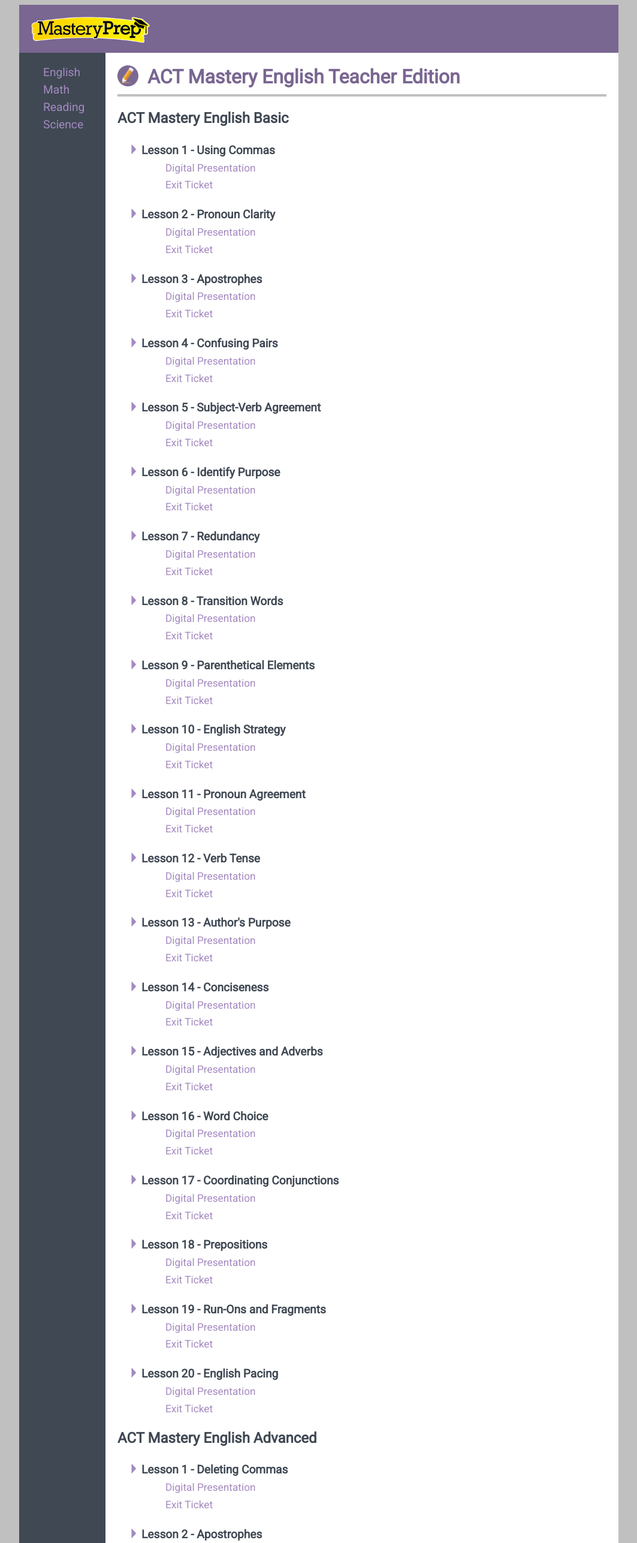
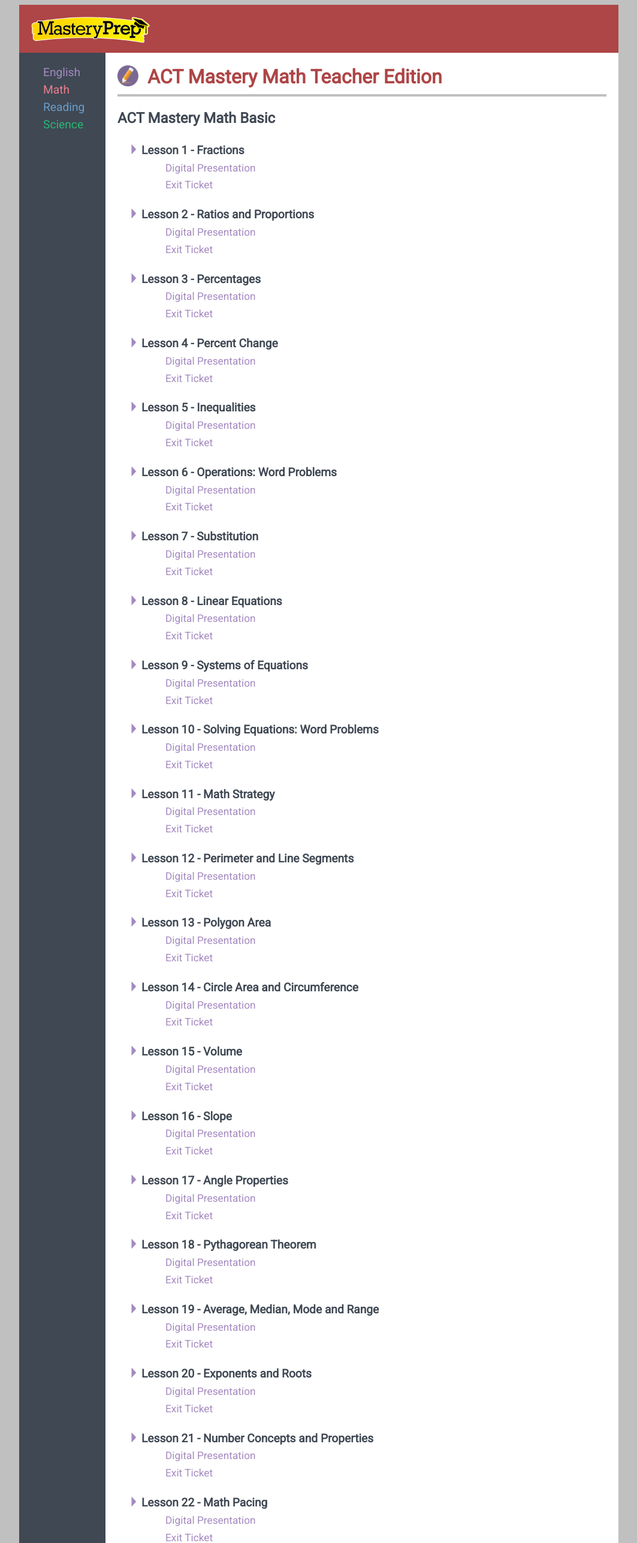
Before and after one commit to ecbroussard/actmasteryteacher, a plain HTML site: page math.html in a window 1280 px wide. Shown: the top 2573 px of the page at 60% size, without its empty margins (108-1171 px from the left). Drawn offline with Linux system fonts and the light colour scheme.

Commit message:
Begin creating links for other subjects.

```diff
--- a/math.html
+++ b/math.html
@@ -9,269 +9,296 @@
 </head>
 
 <body>
-	<header>
+	<header class="math">
 		<img src="images/logo-white.png" alt="logo" title="logo" width="200">
 	</header>
 
 	<div id="container">
 
-		<nav>
+		<nav class="subjectlist">
 			<ul>
-				<li id="English"><a href="english.html">English</a></li>
-				<li id="Math"><a href="math.html">Math</a></li>
-				<li id="Reading"><a href="reading.html">Reading</a></li>
-				<li id="Science"><a href="science.html">Science</a></li>
+				<li class="english"><a href="english.html">English</a></li>
+				<li class="math"><a href="math.html">Math</a></li>
+				<li class="reading"><a href="reading.html">Reading</a></li>
+				<li class="science"><a href="science.html">Science</a></li>
 			</ul>
 			</nav>
 
 		<main>
 			<div id="h1title">
 				<img src="images/pencilicon.png" alt="pencil" title="pencil" width="35">
-				<h1>ACT Mastery English Teacher Edition</h1>
+				<h1 class="math">ACT Mastery Math Teacher Edition</h1>
 			</div>
 
-			<h2>ACT Mastery English Basic</h2>
+			<h2>ACT Mastery Math Basic</h2>
 
-				<ul class="lessonlist">
-					<li>Lesson 1 - Using Commas</li>
+				<ul class="lessonlist" class="math">
+					<li>Lesson 1 - Fractions</li>
 						<ul class="sublist">
 						<li><a href="url">Digital Presentation</a></li>
 						<li><a href="url">Exit Ticket</a></li>
 						</ul>
 
-					<li>Lesson 2 - Pronoun Clarity</li>
+					<li>Lesson 2 - Ratios and Proportions</li>
 						<ul class="sublist">
 						<li><a href="url">Digital Presentation</a></li>
 						<li><a href="url">Exit Ticket</a></li>
 						</ul>
 
 
-					<li>Lesson 3 - Apostrophes</li>
+					<li>Lesson 3 - Percentages</li>
 						<ul class="sublist">
 						<li><a href="url">Digital Presentation</a></li>
 						<li><a href="url">Exit Ticket</a></li>
 						</ul>
 
-					<li>Lesson 4 - Confusing Pairs</li>
+					<li>Lesson 4 - Percent Change</li>
 						<ul class="sublist">
 						<li><a href="url">Digital Presentation</a></li>
 						<li><a href="url">Exit Ticket</a></li>
 						</ul>
 
-					<li>Lesson 5 - Subject-Verb Agreement</li>
+					<li>Lesson 5 - Inequalities</li>
 						<ul class="sublist">
 						<li><a href="url">Digital Presentation</a></li>
 						<li><a href="url">Exit Ticket</a></li>
 						</ul>
 
-					<li>Lesson 6 - Identify Purpose</li>
+					<li>Lesson 6 - Operations: Word Problems</li>
 						<ul class="sublist">
 						<li><a href="url">Digital Presentation</a></li>
 						<li><a href="url">Exit Ticket</a></li>
 						</ul>
 
-					<li>Lesson 7 - Redundancy</li>
+					<li>Lesson 7 - Substitution</li>
 						<ul class="sublist">
 						<li><a href="url">Digital Presentation</a></li>
 						<li><a href="url">Exit Ticket</a></li>
 						</ul>
 
-					<li>Lesson 8 - Transition Words</li>
+					<li>Lesson 8 - Linear Equations</li>
 						<ul class="sublist">
 						<li><a href="url">Digital Presentation</a></li>
 						<li><a href="url">Exit Ticket</a></li>
 						</ul>
 
-					<li>Lesson 9 - Parenthetical Elements</li>
+					<li>Lesson 9 - Systems of Equations</li>
 						<ul class="sublist">
 						<li><a href="url">Digital Presentation</a></li>
 						<li><a href="url">Exit Ticket</a></li>
 						</ul>
 
-					<li>Lesson 10 - English Strategy</li>
+					<li>Lesson 10 - Solving Equations: Word Problems</li>
 						<ul class="sublist">
 						<li><a href="url">Digital Presentation</a></li>
 						<li><a href="url">Exit Ticket</a></li>
 						</ul>
 
-					<li>Lesson 11 - Pronoun Agreement</li>
+					<li>Lesson 11 - Math Strategy</li>
 						<ul class="sublist">
 						<li><a href="url">Digital Presentation</a></li>
 						<li><a href="url">Exit Ticket</a></li>
 						</ul>
 
-					<li>Lesson 12 - Verb Tense</li>
+					<li>Lesson 12 - Perimeter and Line Segments</li>
 						<ul class="sublist">
 						<li><a href="url">Digital Presentation</a></li>
 						<li><a href="url">Exit Ticket</a></li>
 						</ul>
 
-					<li>Lesson 13 - Author's Purpose</li>
+					<li>Lesson 13 - Polygon Area</li>
 						<ul class="sublist">
 						<li><a href="url">Digital Presentation</a></li>
 						<li><a href="url">Exit Ticket</a></li>
 						</ul>
 
-					<li>Lesson 14 - Conciseness</li>
+					<li>Lesson 14 - Circle Area and Circumference</li>
 						<ul class="sublist">
 						<li><a href="url">Digital Presentation</a></li>
 						<li><a href="url">Exit Ticket</a></li>
 						</ul>
 
-					<li>Lesson 15 - Adjectives and Adverbs</li>
+					<li>Lesson 15 - Volume</li>
 						<ul class="sublist">
 						<li><a href="url">Digital Presentation</a></li>
 						<li><a href="url">Exit Ticket</a></li>
 						</ul>
 
-					<li>Lesson 16 - Word Choice</li>
+					<li>Lesson 16 - Slope</li>
 						<ul class="sublist">
 						<li><a href="url">Digital Presentation</a></li>
 						<li><a href="url">Exit Ticket</a></li>
 						</ul>
 
-					<li>Lesson 17 - Coordinating Conjunctions</li>
+					<li>Lesson 17 - Angle Properties</li>
 						<ul class="sublist">
 						<li><a href="url">Digital Presentation</a></li>
 						<li><a href="url">Exit Ticket</a></li>
 						</ul>
 
-					<li>Lesson 18 - Prepositions</li>
+					<li>Lesson 18 - Pythagorean Theorem</li>
 						<ul class="sublist">
 						<li><a href="url">Digital Presentation</a></li>
 						<li><a href="url">Exit Ticket</a></li>
 						</ul>
 
-					<li>Lesson 19 - Run-Ons and Fragments</li>
+					<li>Lesson 19 - Average, Median, Mode and Range</li>
 						<ul class="sublist">
 						<li><a href="url">Digital Presentation</a></li>
 						<li><a href="url">Exit Ticket</a></li>
 						</ul>
 
-					<li>Lesson 20 - English Pacing</li>
-						<ul class="sublist">
-						<li><a href="url">Digital Presentation</a></li>
-						<li><a href="url">Exit Ticket</a></li>
-						</ul>
-				</ul>
-
-			<h2>ACT Mastery English Advanced</h2>
-				<ul class="lessonlist">
-					<li>Lesson 1 - Deleting Commas</li>
+					<li>Lesson 20 - Exponents and Roots</li>
 						<ul class="sublist">
 						<li><a href="url">Digital Presentation</a></li>
 						<li><a href="url">Exit Ticket</a></li>
 						</ul>
 
-					<li>Lesson 2 - Apostrophes</li>
+					<li>Lesson 21 - Number Concepts and Properties</li>
 						<ul class="sublist">
 						<li><a href="url">Digital Presentation</a></li>
 						<li><a href="url">Exit Ticket</a></li>
 						</ul>
 
-					<li>Lesson 3 - Relevance</li>
+					<li>Lesson 22 - Math Pacing</li>
 						<ul class="sublist">
 						<li><a href="url">Digital Presentation</a></li>
 						<li><a href="url">Exit Ticket</a></li>
 						</ul>
 
-					<li>Lesson 4 - Style and Tone</li>
+				</ul>
+
+
+
+			<h2>ACT Mastery Math Advanced</h2>
+				<ul class="lessonlist" class="math">
+					<li>Lesson 1 - Systems of Equations</li>
 						<ul class="sublist">
 						<li><a href="url">Digital Presentation</a></li>
 						<li><a href="url">Exit Ticket</a></li>
 						</ul>
 
-					<li>Lesson 5 - Parallelism</li>
+					<li>Lesson 2 - Quadratic Equations</li>
 						<ul class="sublist">
 						<li><a href="url">Digital Presentation</a></li>
 						<li><a href="url">Exit Ticket</a></li>
 						</ul>
 
-					<li>Lesson 6 - Text Addition and Deletion</li>
+					<li>Lesson 3 - Inequalities and Absolute Value</li>
 						<ul class="sublist">
 						<li><a href="url">Digital Presentation</a></li>
 						<li><a href="url">Exit Ticket</a></li>
 						</ul>
 
-					<li>Lesson 7 - Run-Ons and Fragments</li>
+					<li>Lesson 4 - Solving Equations: Word Problems</li>
 						<ul class="sublist">
 						<li><a href="url">Digital Presentation</a></li>
 						<li><a href="url">Exit Ticket</a></li>
 						</ul>
 
-					<li>Lesson 8 - Redundancy</li>
+					<li>Lesson 5 - Circle Area and Circumference</li>
 						<ul class="sublist">
 						<li><a href="url">Digital Presentation</a></li>
 						<li><a href="url">Exit Ticket</a></li>
 						</ul>
 
-					<li>Lesson 9 - Identify Necessary Transitions</li>
+					<li>Lesson 6 - Arcs and Chords</li>
 						<ul class="sublist">
 						<li><a href="url">Digital Presentation</a></li>
 						<li><a href="url">Exit Ticket</a></li>
 						</ul>
 
-					<li>Lesson 10 - English Strategy</li>
+					<li>Lesson 7 - Coordinate Circles and Parabolas</li>
 						<ul class="sublist">
 						<li><a href="url">Digital Presentation</a></li>
 						<li><a href="url">Exit Ticket</a></li>
 						</ul>
 
-					<li>Lesson 11 - Parenthetical Elements</li>
+					<li>Lesson 8 - Function Graphs Coordinate Plane</li>
 						<ul class="sublist">
 						<li><a href="url">Digital Presentation</a></li>
 						<li><a href="url">Exit Ticket</a></li>
 						</ul>
 
-					<li>Lesson 12 - Adjectives, Adverbs, and Superlatives</li>
+					<li>Lesson 9 - Factors</li>
 						<ul class="sublist">
 						<li><a href="url">Digital Presentation</a></li>
 						<li><a href="url">Exit Ticket</a></li>
 						</ul>
 
-					<li>Lesson 13 - Verb Tense</li>
+					<li>Lesson 10 - Exponents and Rational Numbers</li>
 						<ul class="sublist">
 						<li><a href="url">Digital Presentation</a></li>
 						<li><a href="url">Exit Ticket</a></li>
 						</ul>
 
-					<li>Lesson 14 - Accomplish Purpose</li>
+					<li>Lesson 11 - Math Strategy</li>
 						<ul class="sublist">
 						<li><a href="url">Digital Presentation</a></li>
 						<li><a href="url">Exit Ticket</a></li>
 						</ul>
 
-					<li>Lesson 15 - Conciseness</li>
+					<li>Lesson 12 - Trigonometry</li>
 						<ul class="sublist">
 						<li><a href="url">Digital Presentation</a></li>
 						<li><a href="url">Exit Ticket</a></li>
 						</ul>
 
-					<li>Lesson 16 - Subordinating Conjunctions</li>
+					<li>Lesson 13 - Similar Triangles</li>
 						<ul class="sublist">
 						<li><a href="url">Digital Presentation</a></li>
 						<li><a href="url">Exit Ticket</a></li>
 						</ul>
 
-					<li>Lesson 17 - Clarity and Meaning</li>
+					<li>Lesson 14 - Angles and Parallel Lines</li>
 						<ul class="sublist">
 						<li><a href="url">Digital Presentation</a></li>
 						<li><a href="url">Exit Ticket</a></li>
 						</ul>
 
-					<li>Lesson 18 - Misplaced Modifiers</a></li>
+					<li>Lesson 15 - Measurement Relationships</li>
 						<ul class="sublist">
 						<li><a href="url">Digital Presentation</a></li>
 						<li><a href="url">Exit Ticket</a></li>
 						</ul>
 
-					<li>Lesson 19 - Writer's Goal</li>
+					<li>Lesson 16 - Probability</li>
 						<ul class="sublist">
 						<li><a href="url">Digital Presentation</a></li>
 						<li><a href="url">Exit Ticket</a></li>
 						</ul>
 
-					<li>Lesson 20 - English Pacing</li>
+					<li>Lesson 17 - Patterns and Sequences</li>
+						<ul class="sublist">
+						<li><a href="url">Digital Presentation</a></li>
+						<li><a href="url">Exit Ticket</a></li>
+						</ul>
+
+					<li>Lesson 18 - Critical Thinking</a></li>
+						<ul class="sublist">
+						<li><a href="url">Digital Presentation</a></li>
+						<li><a href="url">Exit Ticket</a></li>
+						</ul>
+
+					<li>Lesson 19 - Counting</li>
+						<ul class="sublist">
+						<li><a href="url">Digital Presentation</a></li>
+						<li><a href="url">Exit Ticket</a></li>
+						</ul>
+
+					<li>Lesson 20 - Translation, Rotation, and Reflection</li>
+						<ul class="sublist">
+						<li><a href="url">Digital Presentation</a></li>
+						<li><a href="url">Exit Ticket</a></li>
+						</ul>
+
+					<li>Lesson 21 - Advanced Trigonometry</li>
+						<ul class="sublist">
+						<li><a href="url">Digital Presentation</a></li>
+						<li><a href="url">Exit Ticket</a></li>
+						</ul>
+
+					<li>Lesson 22 - Math Pacings</li>
 						<ul class="sublist">
 						<li><a href="url">Digital Presentation</a></li>
 						<li><a href="url">Exit Ticket</a></li>
--- a/styles/styles.css
+++ b/styles/styles.css
@@ -7,9 +7,24 @@
 header {
 	width: 1000px;
 	height: 75px;
-	background-color: #796691;
 	margin: auto;
 	padding-bottom: 5px;
+}
+
+header.english {
+	background-color: #796691;
+}
+
+header.math {
+	background-color: #ae4546;
+}
+
+header.reading {
+	background-color: #4f769c;
+}
+
+header.science {
+	background-color: #64b388;
 }
 
 header img {
@@ -46,16 +61,37 @@
 	list-style-type: none;
 }
 
-nav ul a {
+nav ul.sublist a {
 	text-decoration: none;
 	color: #a48ac0;
+}
+
+
+li.english a {
+	color: #a48ac0;
+	text-decoration: none;
+}
+
+li.math a {
+	color: #ed7f8d;
+	text-decoration: none;
+}
+
+li.reading a {
+	color: #699dca;
+	text-decoration: none;
+}
+
+li.science a {
+	color: #2bb673;
+	text-decoration: none;
 }
 
 ul.lessonlist {
 	font-weight: bold;
 	font-size: 120%;
 	line-height: 150%;
-	list-style-image: url('../images/arrowside.png');
+	list-style-image: url('../images/arrowsidepurple.png');
 }
 
 ul.lessonlist:hover {
@@ -83,26 +119,25 @@
 	color: #796691;
 }
 
-#English {
-	color: #a48ac0;
+h1 {
+	border-bottom: 4px solid silver;
+	padding-bottom: 10px;
 }
 
-#Math {
-	color: #ed7f8d;
+h1.english {
+	color: #796691;
 }
 
-#Reading {
-	color: #699dca;
+h1.math {
+	color: #ae4546;
 }
 
-#Science {
-	color: #2bb673
+h1.reading {
+	color: #4f769c;
 }
 
-h1 {
-	color: #796691;
-	border-bottom: 4px solid silver;
-	padding-bottom: 10px;
+h1.science {
+	color: #64b388;
 }
 
 #h1title img {
```
Also changed, not shown: english.html (+7 -7 lines), reading.html (+7 -7 lines), science.html (+7 -7 lines), images/arrowsidepurple.png (renamed from images/arrowside.png).
